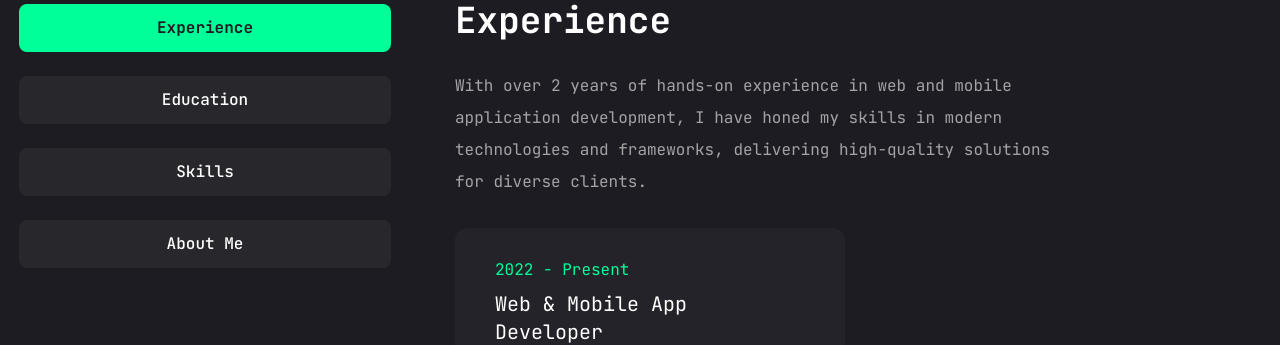
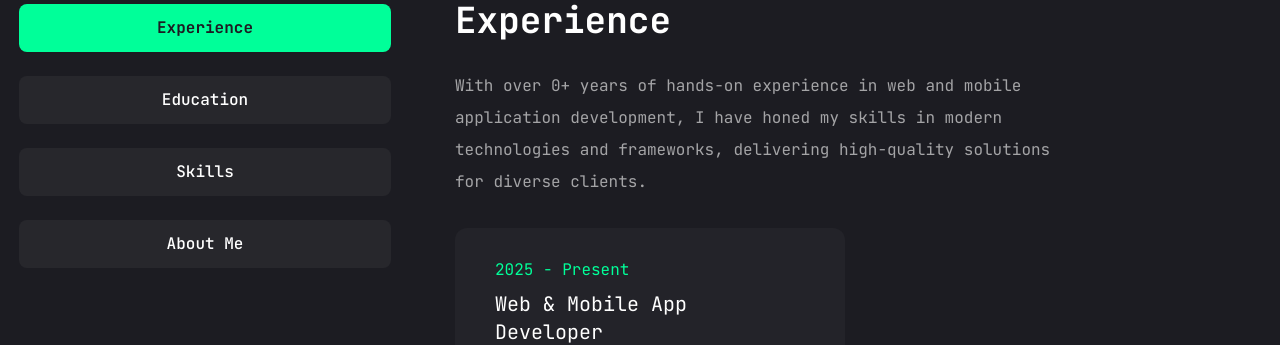
Before and after one commit to ATHIRADI/resume, a Next.js app: page /about in a window 1280 px wide. Shown: the part 134-479 px from the top of the page. Built offline with nearby package versions, Linux system fonts and the light colour scheme.

Commit message:
Update page.jsx

```diff
--- a/app/about/page.jsx
+++ b/app/about/page.jsx
@@ -39,12 +39,12 @@ import { RiSupabaseFill } from "react-icons/ri";
 const experience = {
   title: "Experience",
   description:
-    "With over 2 years of hands-on experience in web and mobile application development, I have honed my skills in modern technologies and frameworks, delivering high-quality solutions for diverse clients.",
+    "With over 0+ years of hands-on experience in web and mobile application development, I have honed my skills in modern technologies and frameworks, delivering high-quality solutions for diverse clients.",
   items: [
     {
       company: "Freelance",
       position: "Web & Mobile App Developer",
-      duration: "2022 - Present",
+      duration: "2025 - Present",
     },
   ],
 };
@@ -149,7 +149,7 @@ const about = {
   info: [
     { fieldName: "Name", fieldValue: "Arun Kumar" },
     { fieldName: "Freelance", fieldValue: "Available" },
-    { fieldName: "Experience", fieldValue: "2+ Years" },
+    { fieldName: "Experience", fieldValue: "0+ Years" },
     { fieldName: "Nationality", fieldValue: "Indian" },
     { fieldName: "Languages", fieldValue: "English, Tamil" },
     // { fieldName: "Phone", fieldValue: "(+91) 8870008107" },
```
